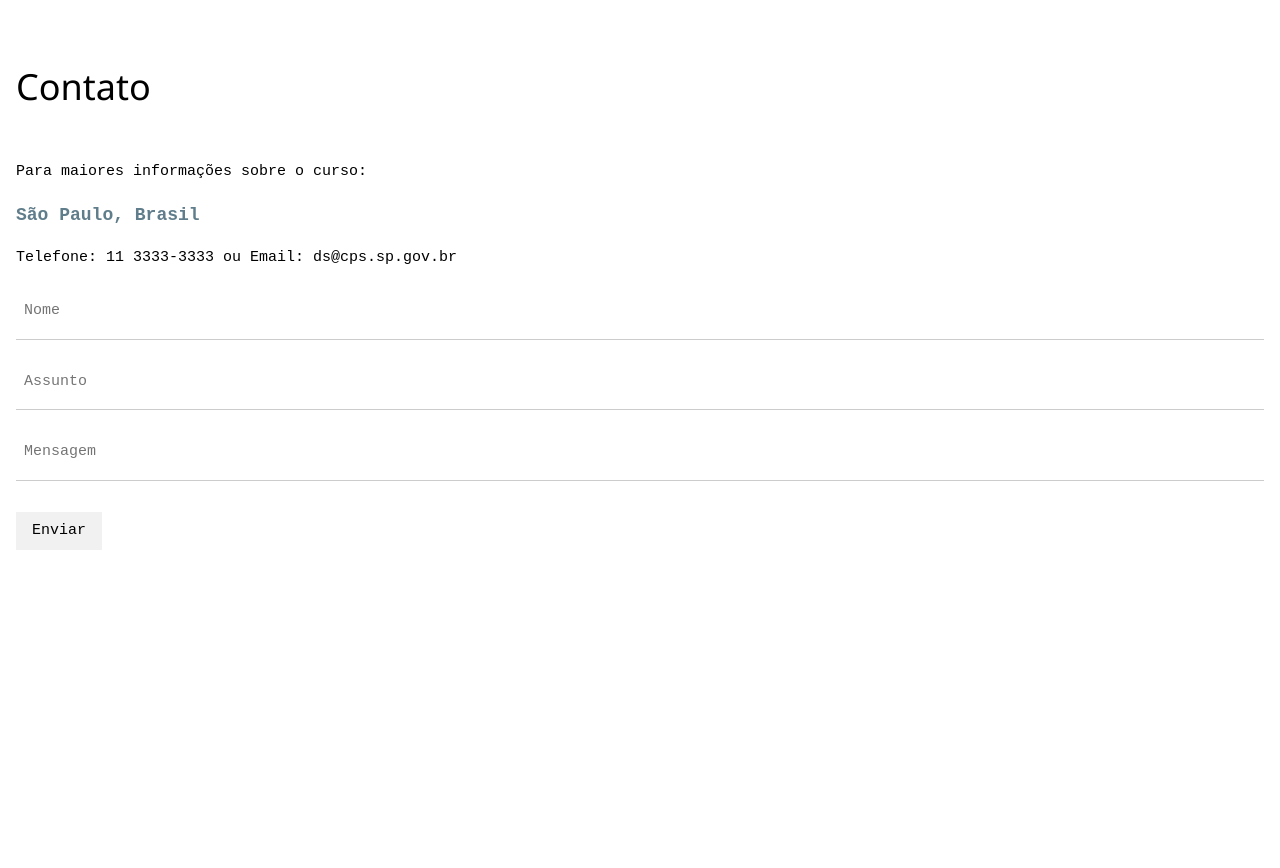
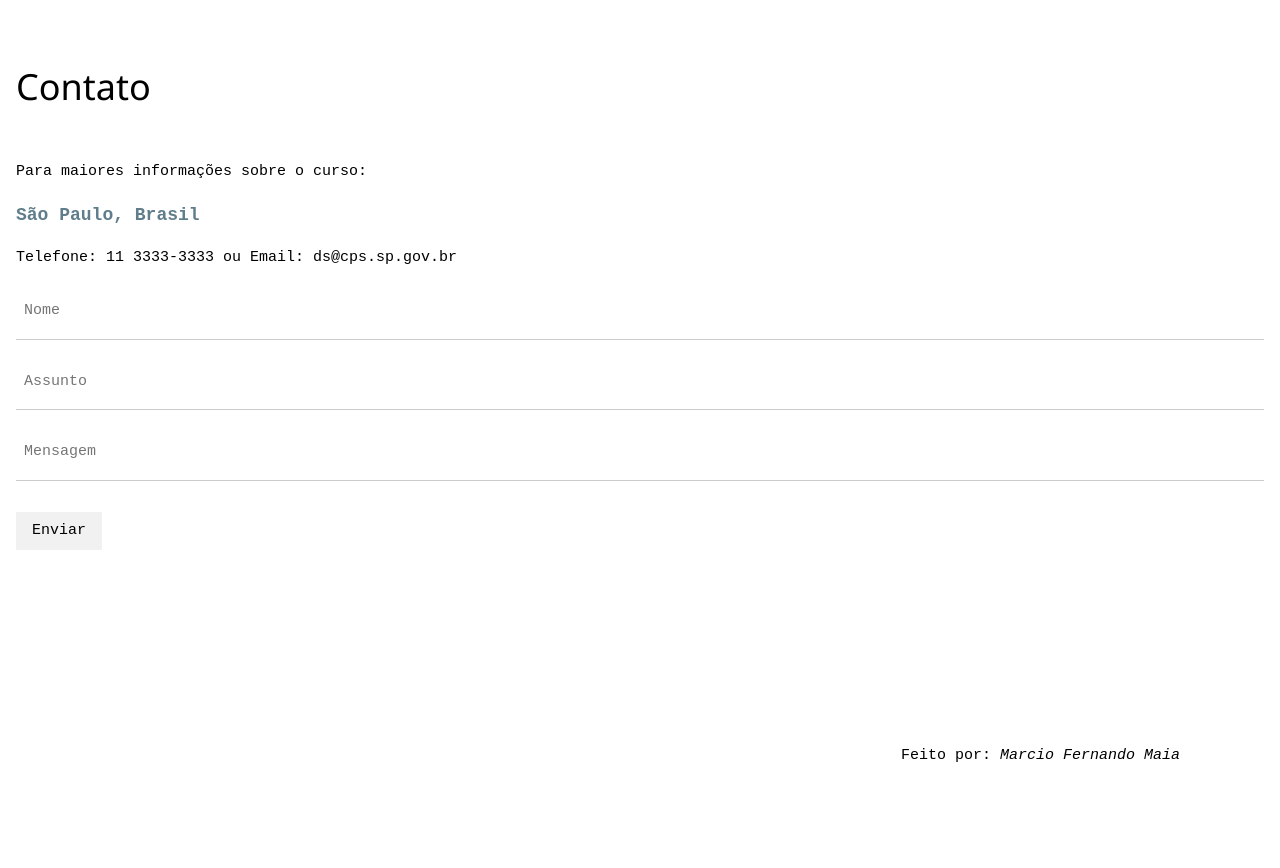
Before and after one commit to marciomaia2020/projetoCPS, a plain HTML site: page index.html in a window 1280 px wide. Shown: the part 2109-2977 px from the top of the page. Before the commit the page ends 2754 px from the top, so only its background shows below. Drawn offline with nearby package versions, Linux system fonts and the light colour scheme.

Commit message:
Update index.html

```diff
--- a/index.html
+++ b/index.html
@@ -121,8 +121,8 @@
 		</div>
 	</div>
 
-	<!--<footer>Feito por:  <i>Marcio Fernando Maia</i></footer>
-	-->
+	<footer>Feito por:  <i>Marcio Fernando Maia</i></footer>
+
 </body>
 
 </html>
```
